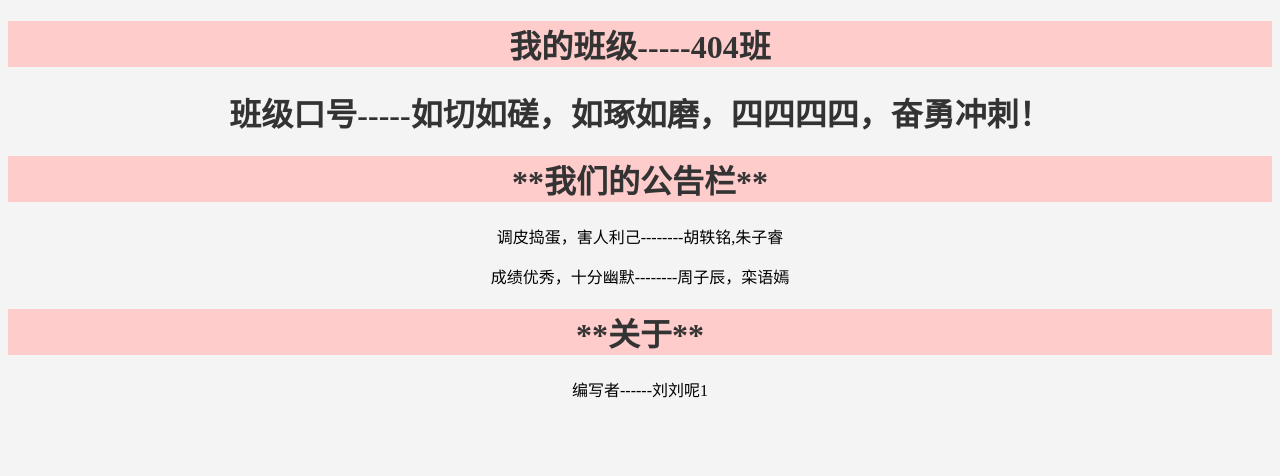
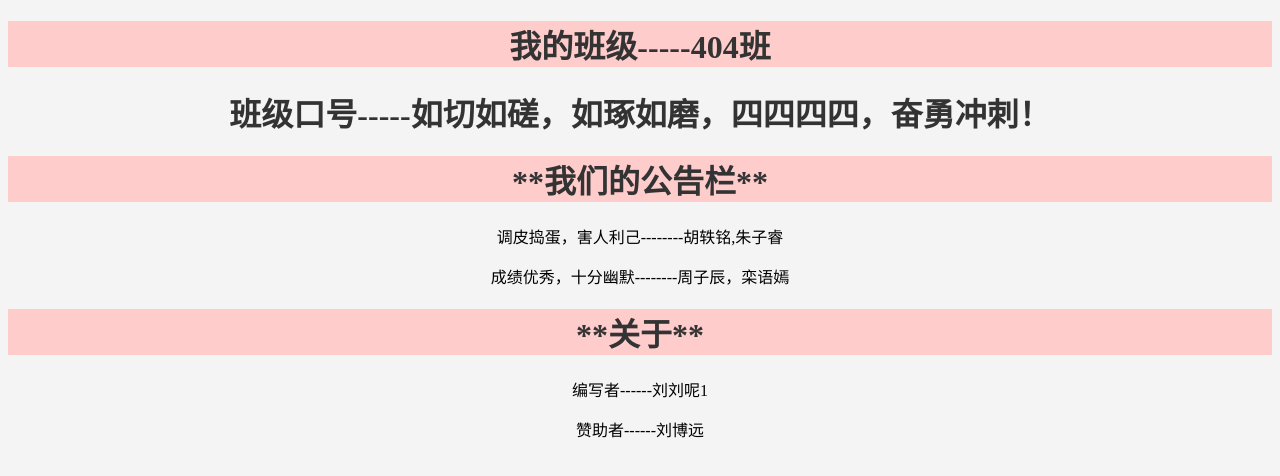
Before and after one commit to liuliune/liuliune.github.io, a plain HTML site: page claas.html in a window 1280 px wide. Drawn offline with Linux system fonts and the light colour scheme.

Commit message:
Add files via upload

```diff
--- a/claas.html
+++ b/claas.html
@@ -37,5 +37,6 @@
     <p></p>
     <h1>**关于**</h1>
     <p>编写者------刘刘呢1</p>
+    <p>赞助者------刘博远</p>
 </body>
 </html>
```
